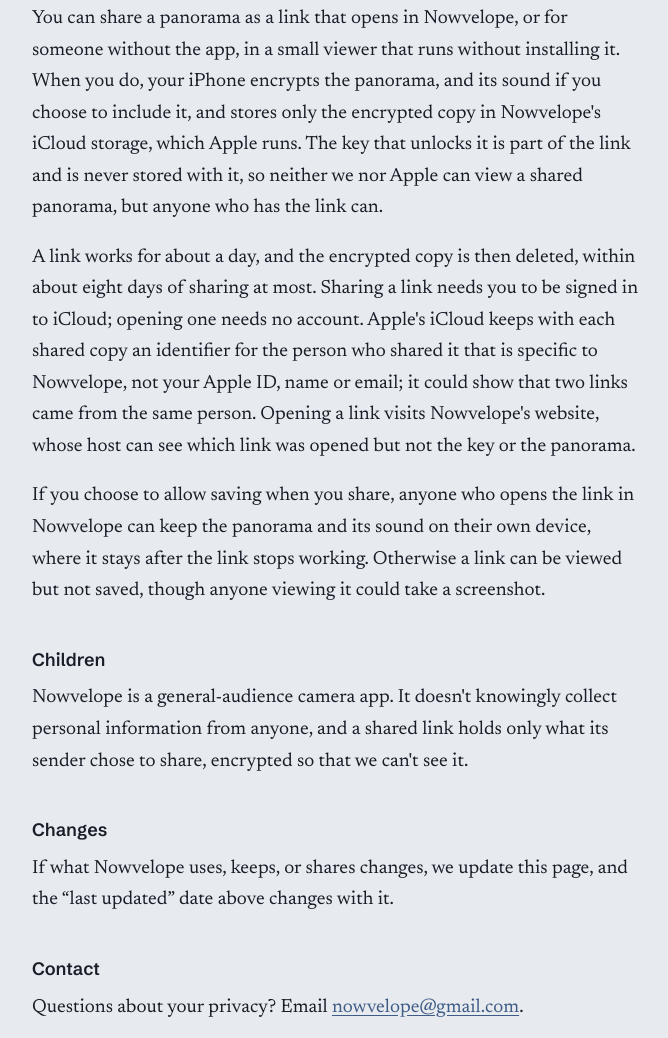
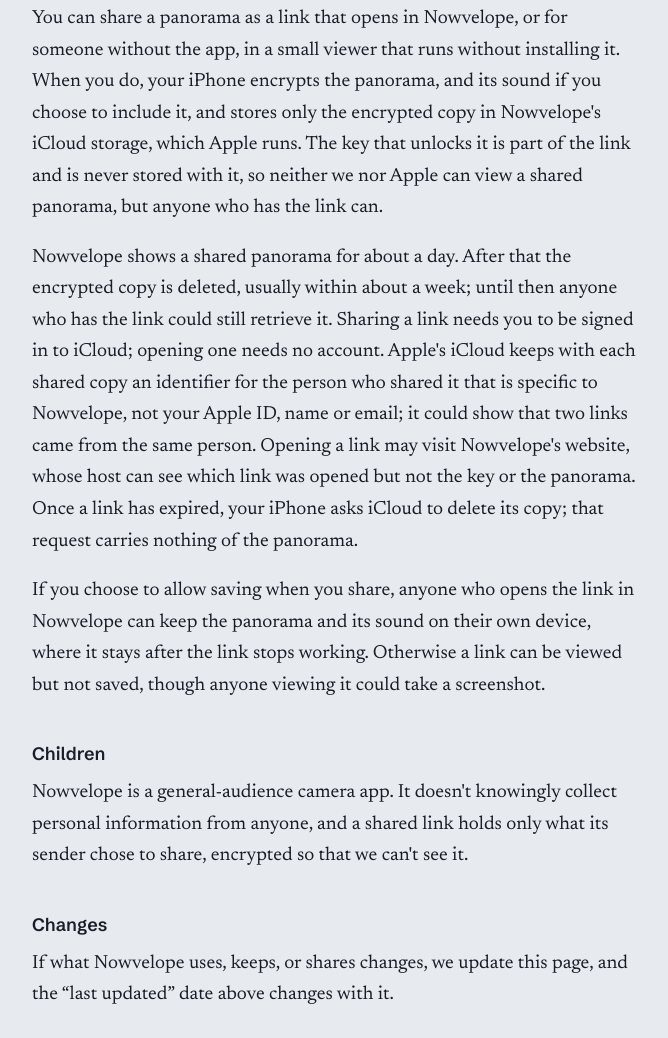
Before and after one commit to nowvelope/nowvelope.github.io, a plain HTML site: page privacy.html in a window 1280 px wide. Shown: the part 2780-3818 px from the top of the page, without its empty margins (304-972 px from the left). Drawn offline with Linux system fonts and the light colour scheme.

Commit message:
Privacy: say how long a shared copy usually lasts, not at most (review of #8)
Deletion of an expired share depends on the sender's app or the cleanup
job, which has no production key yet (nowvelope/nowvelope#735), so the page
says 'usually' and that anyone with the link could retrieve the copy until
then. Opening a link may skip the website when iOS hands it to the app or
App Clip, and the expired-share deletion request is now mentioned.

```diff
--- a/privacy.html
+++ b/privacy.html
@@ -138,12 +138,13 @@
       Nowvelope's iCloud storage, which Apple runs. The key that unlocks it is part of the link and
       is never stored with it, so neither we nor Apple can view a shared panorama, but anyone who
       has the link can.</p>
-    <p>A link works for about a day, and the encrypted copy is then deleted, within about eight days
-      of sharing at most. Sharing a link needs you to be signed in to iCloud; opening one needs no account. Apple's
+    <p>Nowvelope shows a shared panorama for about a day. After that the encrypted copy is deleted,
+      usually within about a week; until then anyone who has the link could still retrieve it. Sharing a link needs you to be signed in to iCloud; opening one needs no account. Apple's
       iCloud keeps with each shared copy an identifier for the person who shared it that is specific
       to Nowvelope, not your Apple ID, name or email; it could show that two links came from the
-      same person. Opening a link visits Nowvelope's website, whose host can see which link was
-      opened but not the key or the panorama.</p>
+      same person. Opening a link may visit Nowvelope's website, whose host can see which link was
+      opened but not the key or the panorama. Once a link has expired, your iPhone asks iCloud to
+      delete its copy; that request carries nothing of the panorama.</p>
     <p>If you choose to allow saving when you share, anyone who opens the link in Nowvelope can keep
       the panorama and its sound on their own device, where it stays after the link stops working.
       Otherwise a link can be viewed but not saved, though anyone viewing it could take a
```
